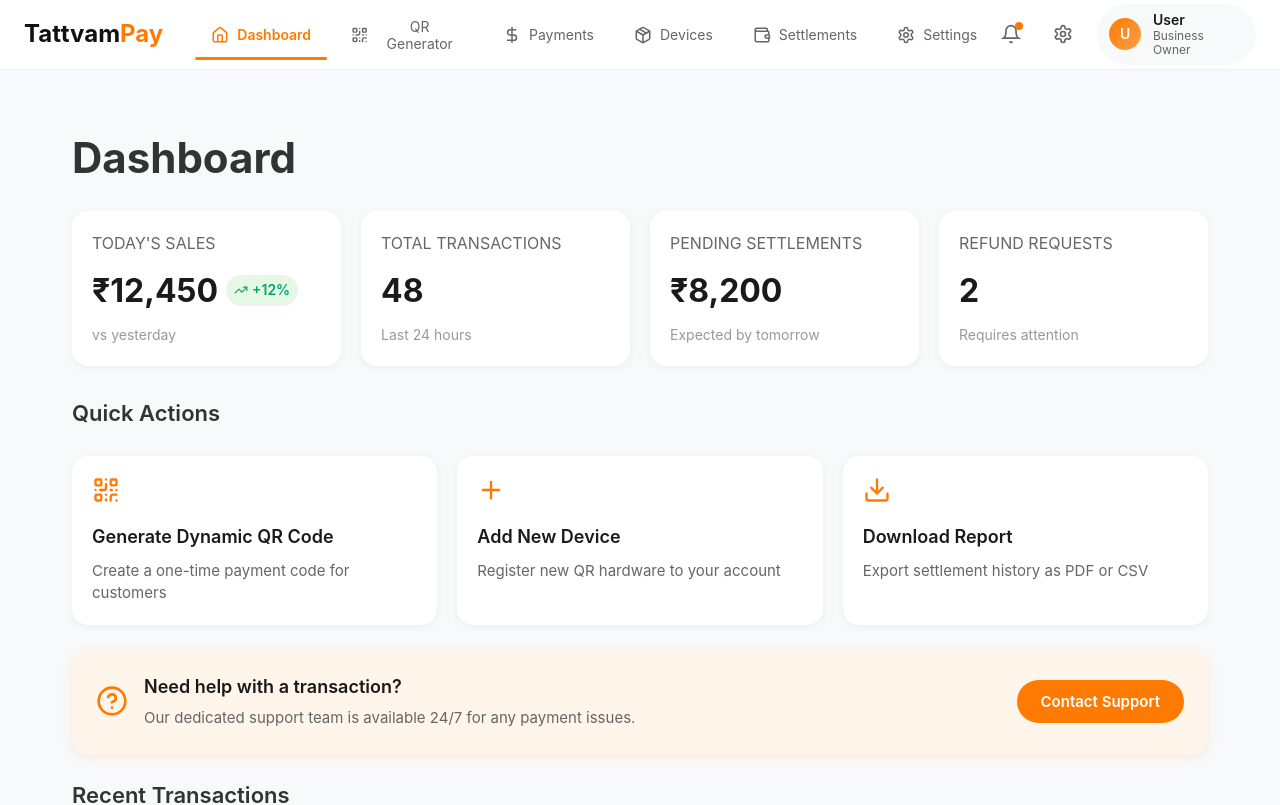
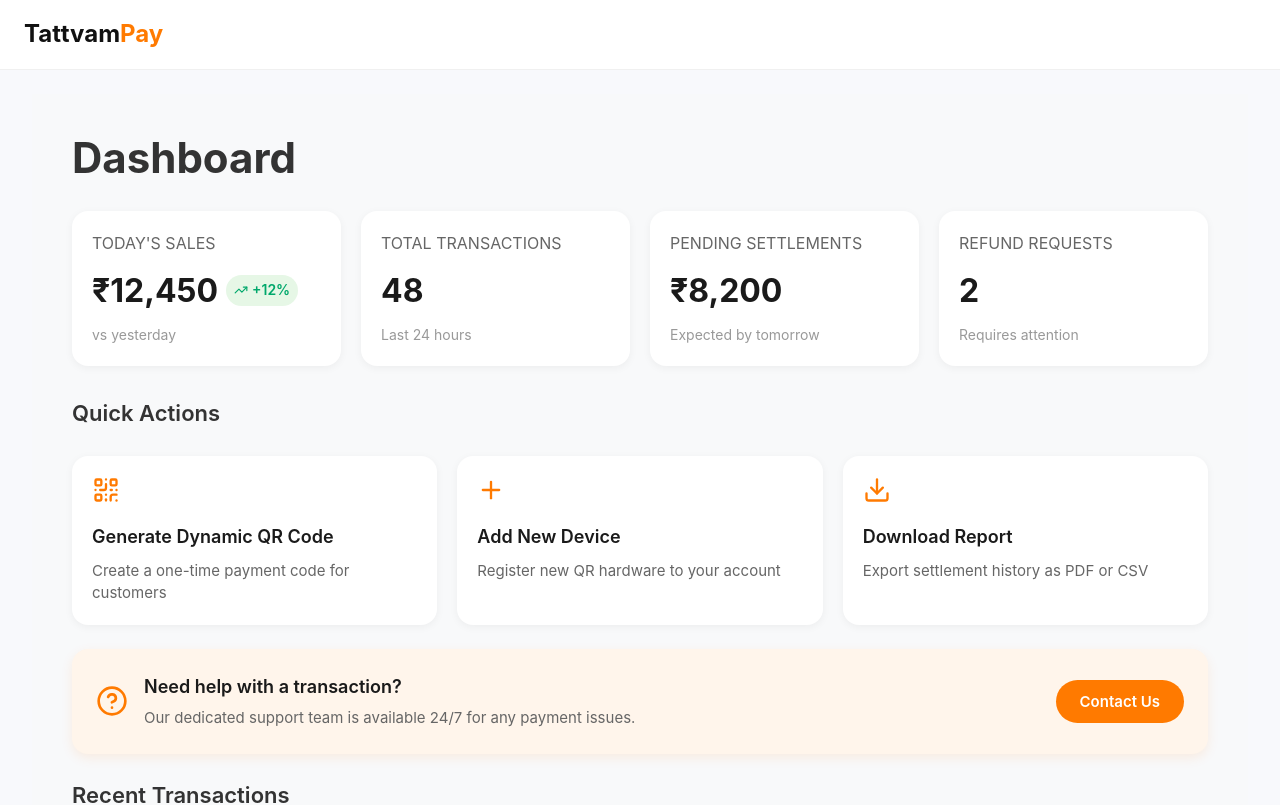
Before and after one commit to Anhu22/TattvaPay, a React (Create React App) app: page /dashboard in a window 1280 px wide. Shown: the top 805 px of the page. Built offline with nearby package versions, Linux system fonts and the light colour scheme.

Commit message:
Removed NavBar and Added Contact Us

```diff
--- a/src/components/DashboardLayout.jsx
+++ b/src/components/DashboardLayout.jsx
@@ -265,7 +265,7 @@ const DashboardLayout = ({ children }) => {
             Tattvam<span>Pay</span>
           </TopBarLogo>
 
-          <TopNavigation>
+          {/*<TopNavigation>
             <NavItem
               className={activeMenu === 'dashboard' ? 'active' : ''}
               onClick={() => handleMenuClick('dashboard')}
@@ -313,10 +313,10 @@ const DashboardLayout = ({ children }) => {
               <Settings />
               <span>Settings</span>
             </NavItem>
-          </TopNavigation>
+          </TopNavigation>*/}
         </TopBarLeft>
 
-        <RightSection>
+        {/*<RightSection>
           <IconButton>
             <svg width="20" height="20" viewBox="0 0 24 24" fill="none" stroke="currentColor" strokeWidth="2">
               <path d="M18 8A6 6 0 0 0 6 8c0 7-3 9-3 9h18s-3-2-3-9"></path>
@@ -336,7 +336,7 @@ const DashboardLayout = ({ children }) => {
               <span className="role">{user.role}</span>
             </UserInfo>
           </UserSection>
-        </RightSection>
+        </RightSection>*/}
       </TopBar>
 
       <MainContent>
--- a/src/pages/Dashboard.jsx
+++ b/src/pages/Dashboard.jsx
@@ -460,7 +460,7 @@ const Dashboard = () => {
               <p>Our dedicated support team is available 24/7 for any payment issues.</p>
             </div>
           </HelpContent>
-          <HelpButton>Contact Support</HelpButton>
+          <HelpButton>Contact Us</HelpButton>
         </HelpCard>
 
         <SectionHeader>
```
